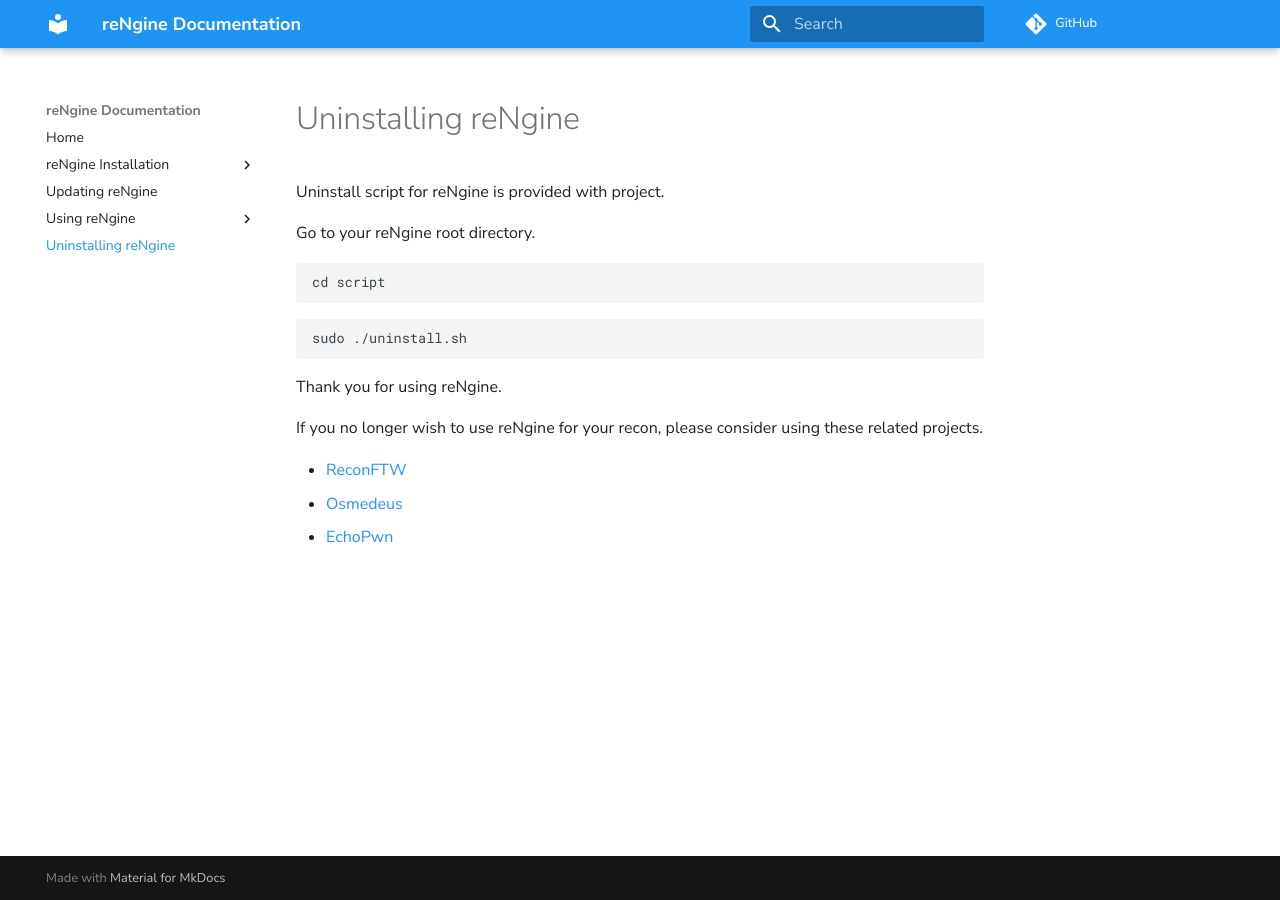
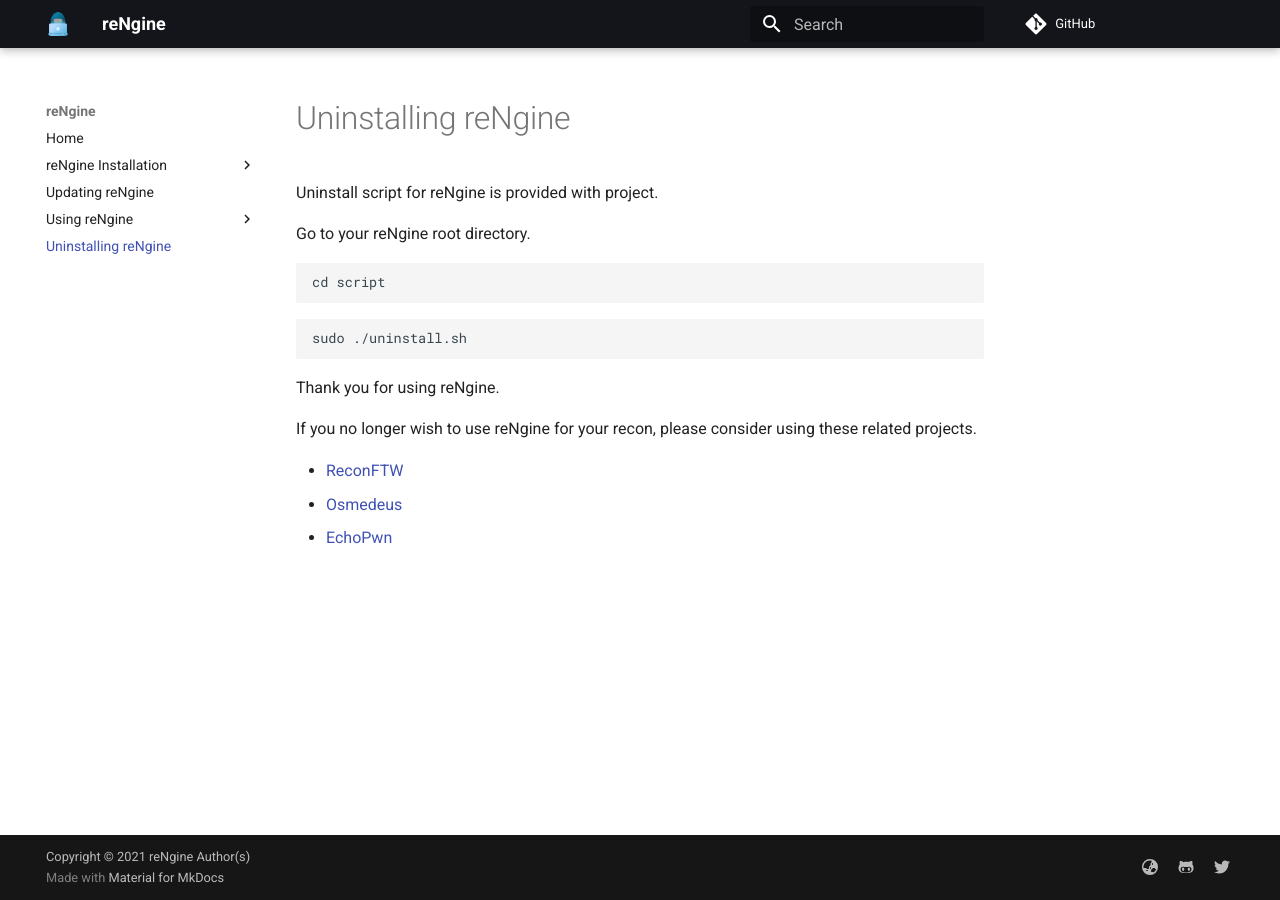
Before and after one commit to yogeshojha/rengineDocumentation, an MkDocs documentation site: the page built from docs/uninstall/index.md, in a window 1280 px wide. Built offline with MkDocs 1.6.1 and Material for MkDocs 9.7.7, drawn with Linux system fonts in a browser that asks for light colours; comment, search, counter and statistics services are not loaded.

Commit message:
Added logo, banner and favicon

```diff
--- a/mkdocs.yml
+++ b/mkdocs.yml
@@ -1,19 +1,39 @@
-site_name: reNgine Documentation
+site_name: reNgine
+site_description: reNgine is an automated reconnaissance framework meant for information gathering during penetration testing of web applications. reNgine has customizable scan engines, which can be used to scan the websites, endpoints, and gather information.
+site_author: Yogesh Ojha
+repo_url: https://github.com/yogeshojha/rengine
+site_url: https://reNgine.wiki
 
 # Theme
 theme:
   name: material
+  icon:
+    logo: material/library
+    repo: fontawesome/brands/git-alt
+  language: en
+  feature:
+    tabs: false
   palette:
-    scheme: default
-    primary: blue
+    primary: black
+  favicon: static/favicon.ico
   font:
-    text: Nunito Sans
+    text: Roboto
     code: Roboto Mono
+  logo: static/logo.png
 
-repo_url: https://github.com/yogeshojha/rengine
+copyright: "Copyright &copy; 2021 reNgine Author(s)"
 
-site_description: reNgine is an automated reconnaissance framework meant for information gathering during penetration testing of web applications. reNgine has customizable scan engines, which can be used to scan the websites, endpoints, and gather information.
-site_author: Yogesh Ojha
+# Options
+extra:
+  search:
+    languages: "en"
+  social:
+    - icon: fontawesome/solid/globe-asia
+      link: https://www.rengine.wiki/
+    - icon: fontawesome/brands/github-alt
+      link: https://github.com/yogeshojha
+    - icon: fontawesome/brands/twitter
+      link: https://twitter.com/ojhayogesh11
 
 # Extensions
 markdown_extensions:
```
Also changed, not shown: docs/index.md (+17 -9 lines), docs/static/favicon.ico (added), docs/static/logo.png (added), 1 other file.
